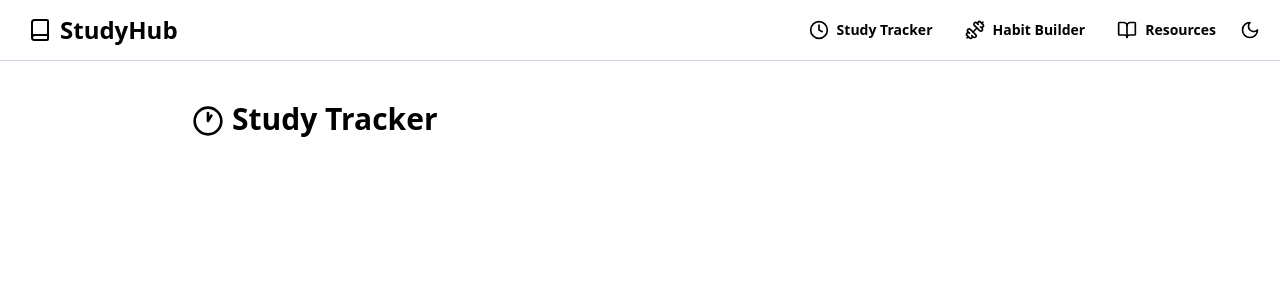
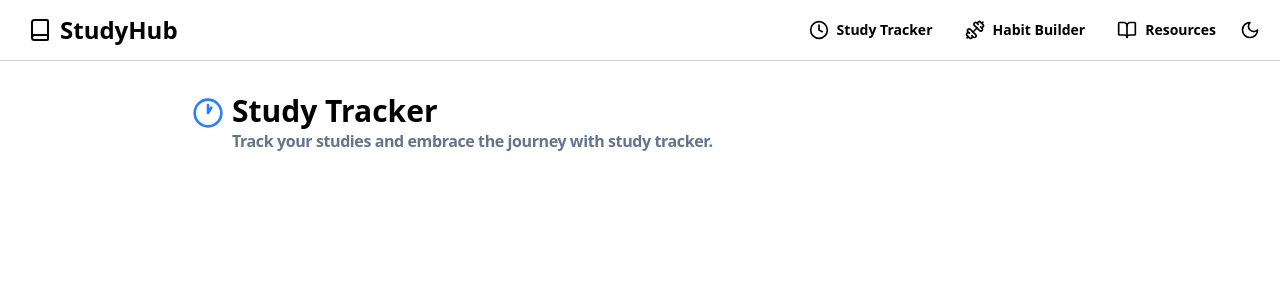
Before and after one commit to RikenMor001/StudyHub, a React (Vite) app: page /study-tracker in a window 1280 px wide. Shown: the top 300 px of the page. Built offline with nearby package versions, Linux system fonts and the light colour scheme.

Commit message:
Update studyTracker.jsx

```diff
--- a/src/pages/studyTracker/studyTracker.jsx
+++ b/src/pages/studyTracker/studyTracker.jsx
@@ -113,9 +113,12 @@ export const StudyTracker = () => {
         <div className="flex flex-cols">
             <div className="flex-1">
                 <div className="mx-auto max-w-4xl">
-                    <div className="inline-flex pt-10">
-                        <Clock1 className="h-10 w-10 pr-2"/>
-                        <h1 className="text-3xl font-semibold">Study Tracker</h1>
+                    <div className="inline-flex pt-8 flex justify-center">
+                        <Clock1 className="pr-2 h-10 w-10 text-blue-500"/>
+                        <div>
+                            <h1 className="text-3xl font-bold">Study Tracker</h1>
+                            <p className="font-semibold tracking-tight text-slate-500">Track your studies and embrace the journey with study tracker.</p>
+                        </div>
                     </div>
                 </div>
             </div>
```
